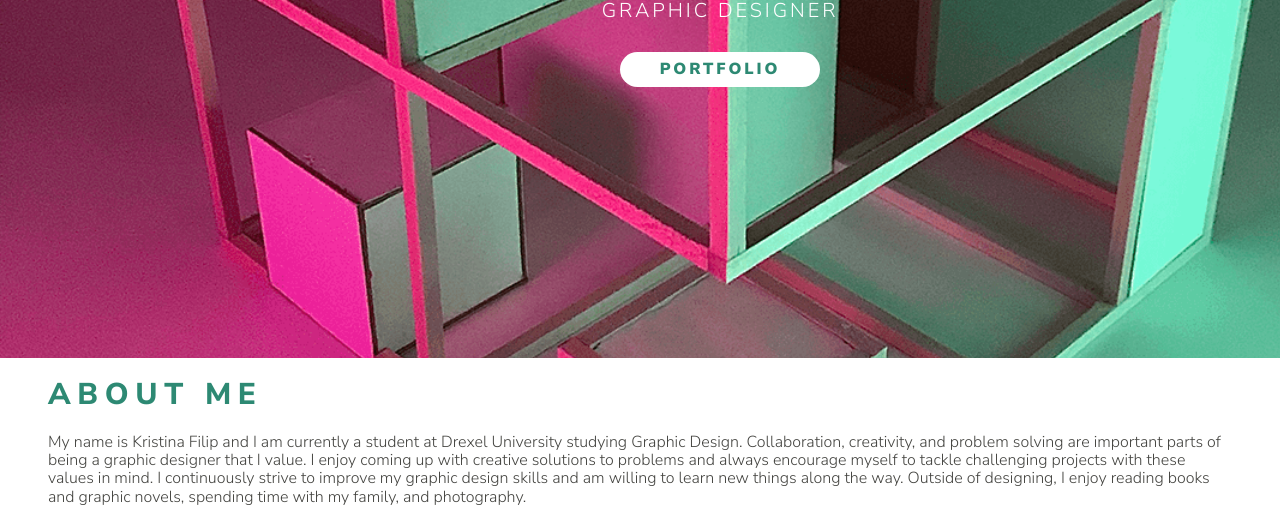
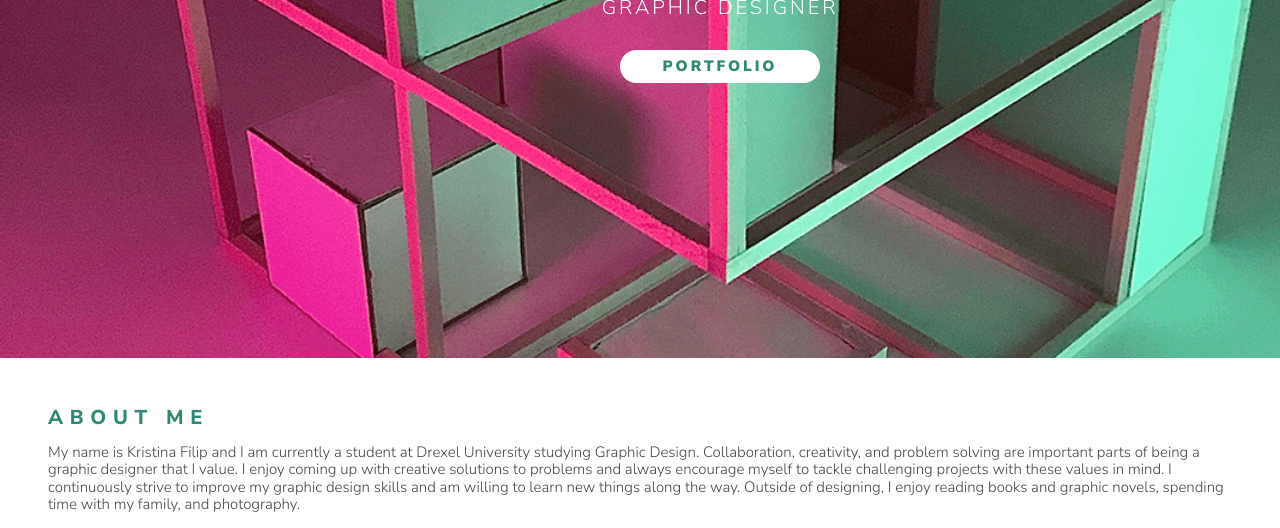
Before and after one commit to KristinaFilip/VSCM-322, a website: page deploy/index.html in a window 1280 px wide. Shown: the part 362-890 px from the top of the page. Drawn offline with Linux system fonts and the light colour scheme.

Commit message:
HTML finish

```diff
--- a/dev/scss/sections/_content.scss
+++ b/dev/scss/sections/_content.scss
@@ -8,16 +8,29 @@ section{
     div{
         padding: 0px 48px;
 
+        @include sm{
+            font-size: rem-calc(10);
+        }
+        @include md{
+            font-size: rem-calc(10);
+        }
+        @include lg{
+            font-size: rem-calc(15);
+        }
+
         h1{
             letter-spacing: 5pt;
             color: #2d8973;
+            margin-top: 48px;
 
-
+            @include sm{
+                font-size: rem-calc(20);
+            }
             @include md{
                 font-size: rem-calc(20);
             }
             @include lg{
-                font-size: rem-calc(30);
+                font-size: rem-calc(20);
             }
         }
 
--- a/dev/scss/sections/_hero.scss
+++ b/dev/scss/sections/_hero.scss
@@ -41,12 +41,14 @@
             letter-spacing: 5pt;
             margin-top: 50px;
 
-
+            @include sm{
+                font-size: rem-calc(20);
+            }
             @include md{
                 font-size: rem-calc(20);
             }
             @include lg{
-                font-size: rem-calc(30);
+                font-size: rem-calc(20);
             }
         }
 
@@ -57,7 +59,9 @@
             letter-spacing: 2.2pt;
             line-height: 10px;
 
-
+            @include sm{
+                font-size: rem-calc(20);
+            }
             @include md{
                 font-size: rem-calc(20);
             }
```
Also changed, not shown: deploy/css/styles.css.
